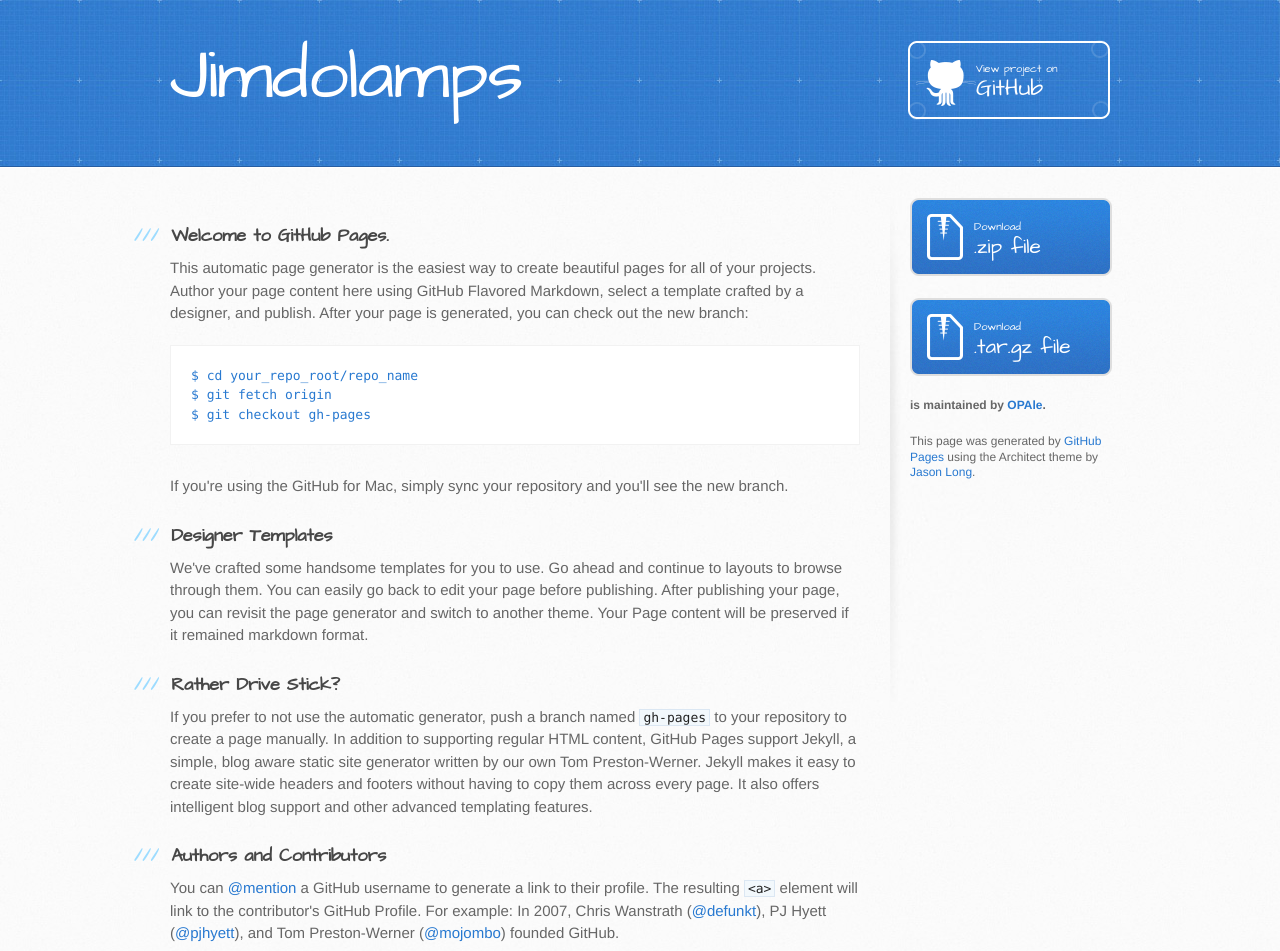
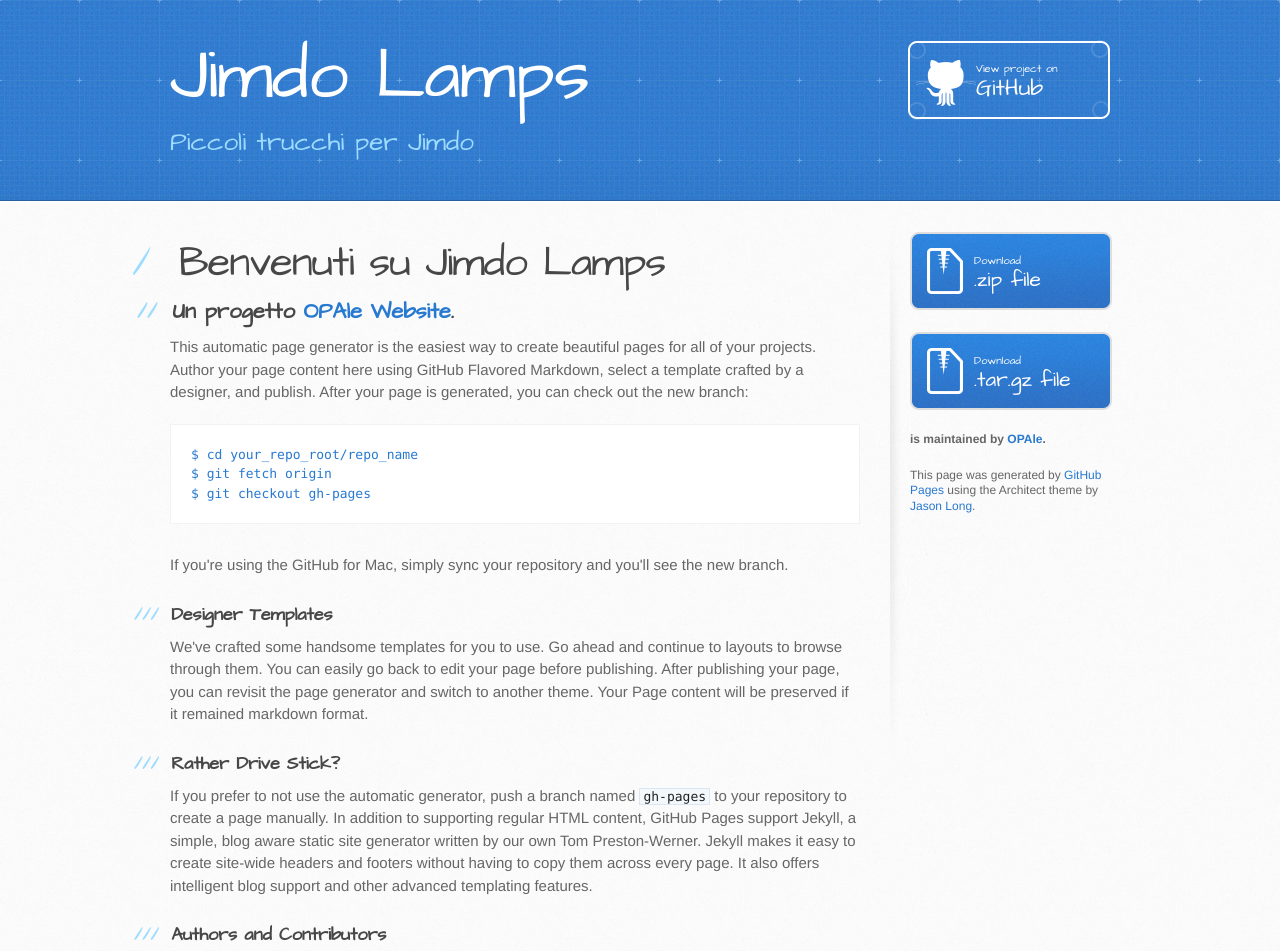
Before and after one commit to OPAle/jimdolamps, a plain HTML site: page index.html in a window 1280 px wide. Shown: the top 951 px of the page. Drawn offline with Linux system fonts and the light colour scheme.

```diff
--- a/index.html
+++ b/index.html
@@ -13,14 +13,14 @@
     <script src="//html5shiv.googlecode.com/svn/trunk/html5.js"></script>
     <![endif]-->
 
-    <title>Jimdolamps by OPAle</title>
+    <title>Jimdo Lamps by OPAle</title>
   </head>
 
   <body>
     <header>
       <div class="inner">
-        <h1>Jimdolamps</h1>
-        <h2></h2>
+        <h1>Jimdo Lamps</h1>
+        <h2>Piccoli trucchi per Jimdo</h2>
         <a href="https://github.com/OPAle/jimdolamps" class="button"><small>View project on</small>GitHub</a>
       </div>
     </header>
@@ -28,8 +28,11 @@
     <div id="content-wrapper">
       <div class="inner clearfix">
         <section id="main-content">
-          <h3>
-<a name="welcome-to-github-pages" class="anchor" href="#welcome-to-github-pages"><span class="octicon octicon-link"></span></a>Welcome to GitHub Pages.</h3>
+          <h1>
+<a name="benvenuti-su-jimdo-lamps" class="anchor" href="#benvenuti-su-jimdo-lamps"><span class="octicon octicon-link"></span></a>Benvenuti su Jimdo Lamps</h1>
+
+<h2>
+<a name="un-progetto-opale-website" class="anchor" href="#un-progetto-opale-website"><span class="octicon octicon-link"></span></a>Un progetto <a href="http://www.opalewebsite.com">OPAle Website</a>.</h2>
 
 <p>This automatic page generator is the easiest way to create beautiful pages for all of your projects. Author your page content here using GitHub Flavored Markdown, select a template crafted by a designer, and publish. After your page is generated, you can check out the new branch:</p>
 
```
Also changed, not shown: params.json (+1 -1 lines).
